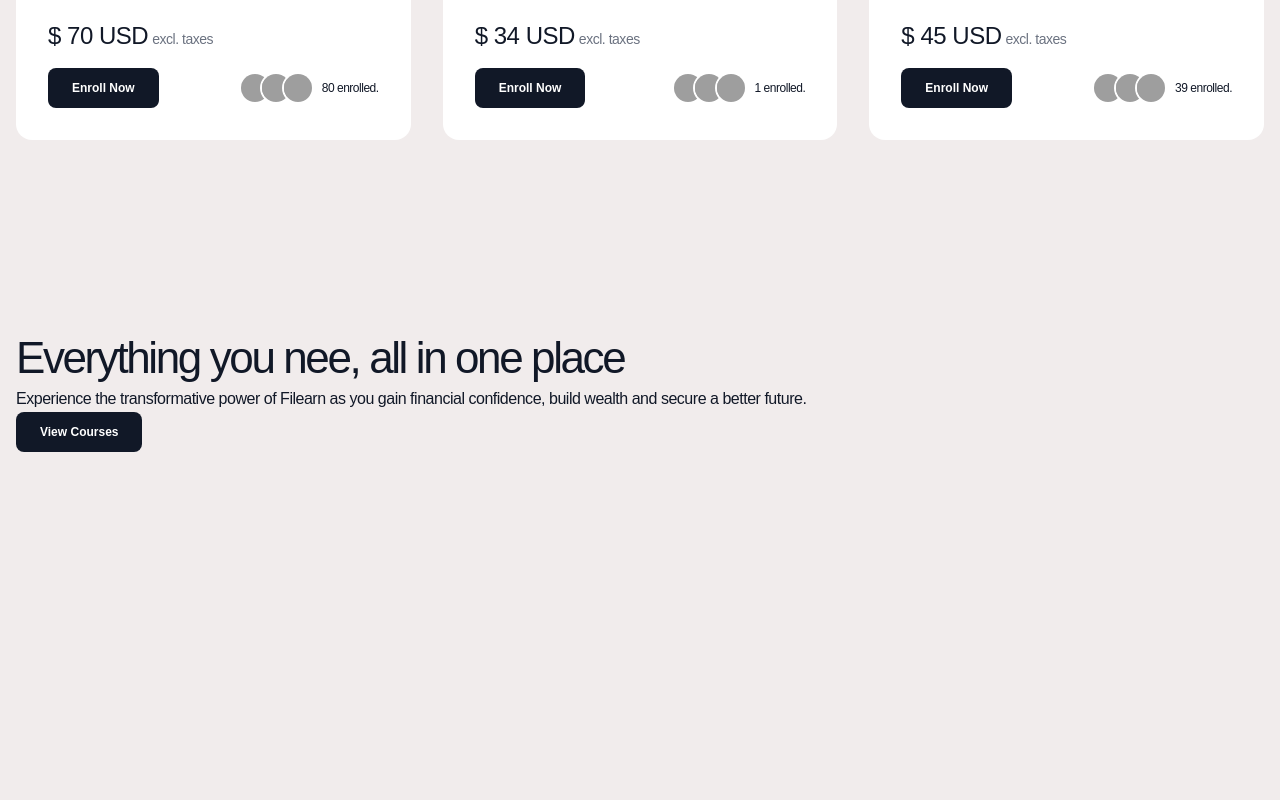
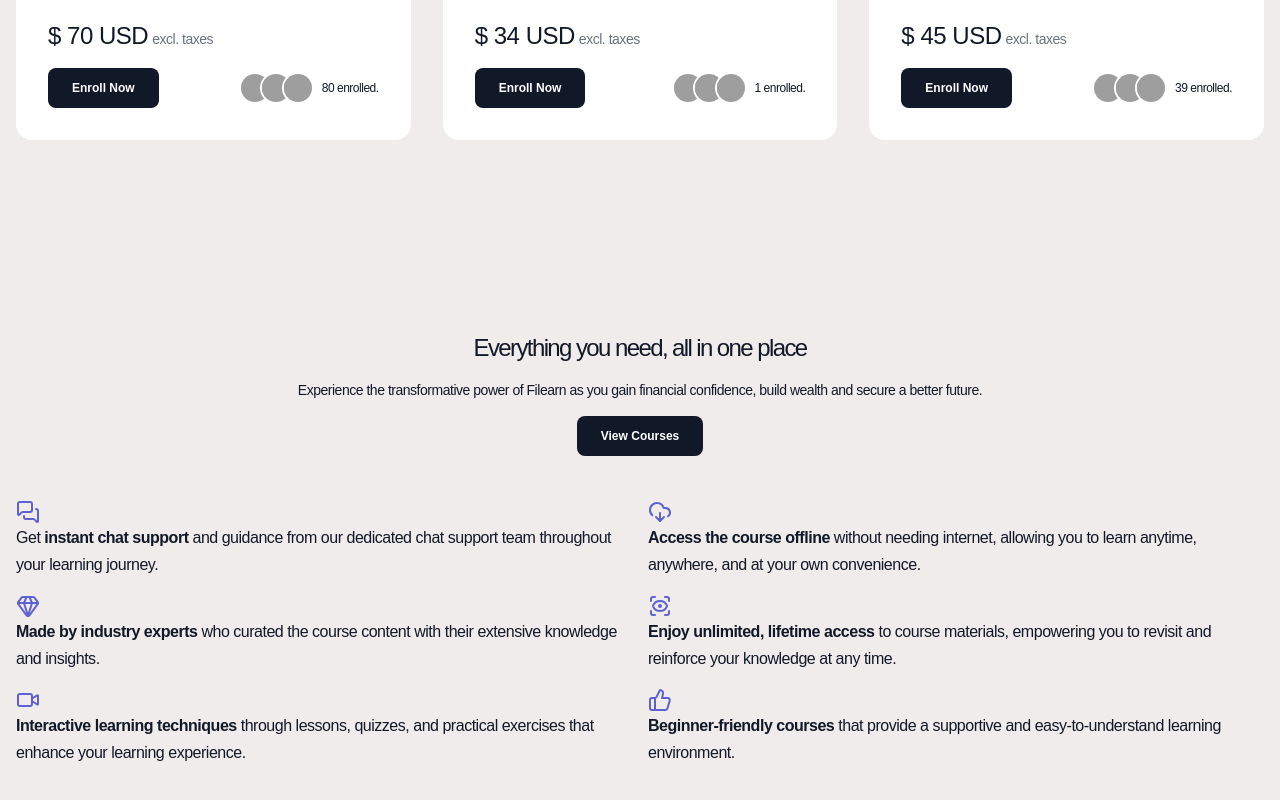
Before and after one commit to ernestbiobogore/getfrenchclasses, a SvelteKit app: page / in a window 1280 px wide. Shown: the part 2184-2984 px from the top of the page. Before the commit the page ends 2840 px from the top, so only its background shows below. Built offline with nearby package versions, Linux system fonts and the light colour scheme; grey boxes are pictures that could not be loaded.

Commit message:
Support section

```diff
--- a/package.json
+++ b/package.json
@@ -35,6 +35,7 @@
 	},
 	"type": "module",
 	"dependencies": {
-		"@fontsource-variable/inter": "^5.0.15"
+		"@fontsource-variable/inter": "^5.0.15",
+		"lucide-svelte": "^0.288.0"
 	}
 }
--- a/src/routes/+page.svelte
+++ b/src/routes/+page.svelte
@@ -5,6 +5,12 @@
 	import ClockIcon from '$lib/icons/ClockIcon.svelte';
 	import DatabaseIcon from '$lib/icons/DatabaseIcon.svelte';
 	import PenSquareIcon from '$lib/icons/PenSquareIcon.svelte';
+	import { MessagesSquare } from 'lucide-svelte';
+	import { DownloadCloud } from 'lucide-svelte';
+	import { Gem } from 'lucide-svelte';
+	import { ScanEye } from 'lucide-svelte';
+	import { Video } from 'lucide-svelte';
+	import { ThumbsUp } from 'lucide-svelte';
 
 	const getSampleAvatars = (n = 3) => {
 		return Array.from({ length: n }, (_) => {
@@ -214,16 +220,63 @@
 
 <!-- Support -->
 <section class="py-24 container-base space-y-11">
-	<div>
-		<h2>Everything you nee, all in one place</h2>
-		<p>
+	<div class="flex flex-col text-center items-center gap-4">
+		<h2 class="text-2xl -tracking-[.1rem]">Everything you need, all in one place</h2>
+		<p class="text-sm">
 			Experience the transformative power of Filearn as you gain financial confidence, build wealth
 			and secure a better future.
 		</p>
+
+		<a href="/" class="action-base w-fit text-xs">View Courses</a>
+	</div>
+
+	<div class="grid grid-cols-2 grid-rows-3 gap-4">
 		<div>
-			<a href="/" class="action-base w-fit text-xs">View Courses</a>
+			<MessagesSquare color="#5e62d1" />
+			<p>
+				Get <span class="font-bold">instant chat support</span> and guidance from our dedicated chat
+				support team throughout your learning journey.
+			</p>
+		</div>
+
+		<div>
+			<DownloadCloud color="#5e62d1" />
+			<p>
+				<span class="font-bold">Access the course offline</span> without needing internet, allowing you
+				to learn anytime, anywhere, and at your own convenience.
+			</p>
+		</div>
+
+		<div>
+			<Gem color="#5e62d1" />
+			<p>
+				<span class="font-bold">Made by industry experts</span> who curated the course content with their
+				extensive knowledge and insights.
+			</p>
+		</div>
+
+		<div>
+			<ScanEye color="#5e62d1" />
+			<p>
+				<span class="font-bold"> Enjoy unlimited, lifetime access</span> to course materials, empowering
+				you to revisit and reinforce your knowledge at any time.
+			</p>
+		</div>
+
+		<div>
+			<Video color="#5e62d1" />
+			<p>
+				<span class="font-bold">Interactive learning techniques</span> through lessons, quizzes, and
+				practical exercises that enhance your learning experience.
+			</p>
+		</div>
+
+		<div>
+			<ThumbsUp color="#5e62d1" />
+			<p>
+				<span class="font-bold">Beginner-friendly courses</span> that provide a supportive and easy-to-understand
+				learning environment.
+			</p>
 		</div>
 	</div>
-
-	<div class="grid gap-8 grid-cols-2 grid-rows-3 md:grid-cols-2 lg:grid-cols-3" />
 </section>
```
Also changed, not shown: 1 other file (tests, documents, lock files or other folders).
